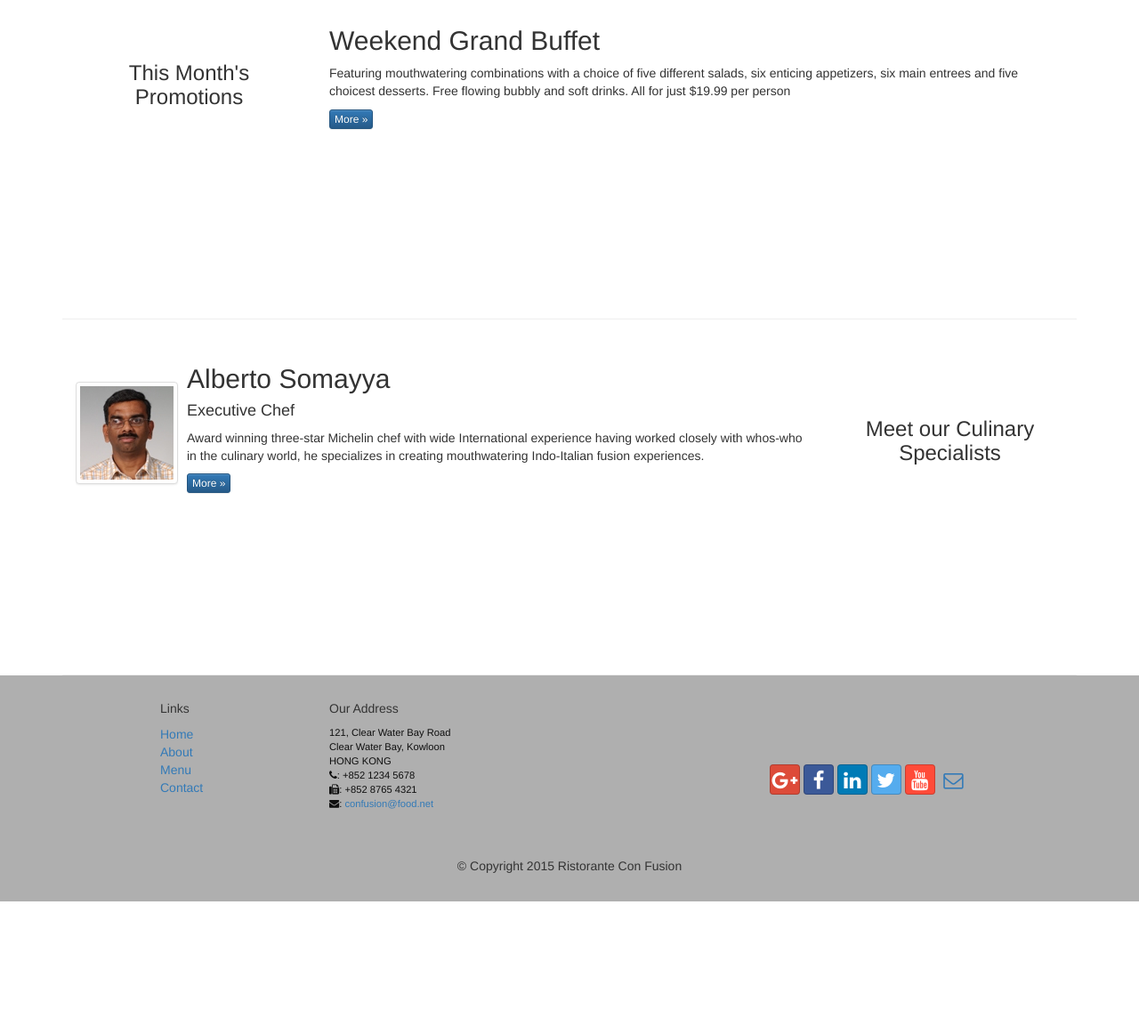
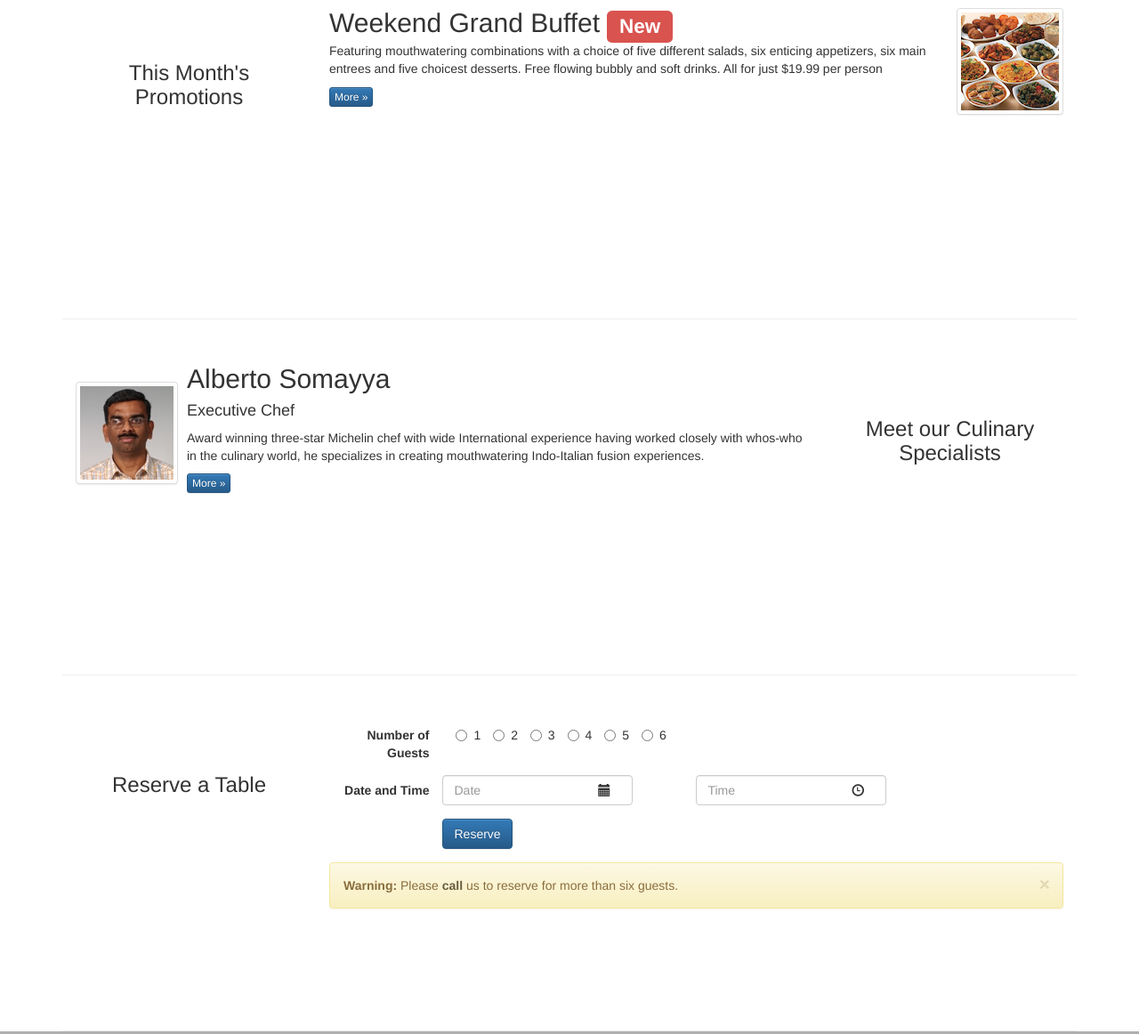
Before and after one commit to ncstabile17/Generic-Restaurant-Website, a plain HTML site: page index.html in a window 1280 px wide. Shown: the part 900-2062 px from the top of the page at 89% size. Before the commit the page ends 1913 px from the top, so only its background shows below. Drawn offline with nearby package versions, Linux system fonts and the light colour scheme.

Commit message:
Project 2 Complete

```diff
--- a/index.html
+++ b/index.html
@@ -61,8 +61,23 @@
                             <li><a href="contactus.html">Weekend Brunch</a></li>
                         </ul>
                      </li>
-                    <li><a href="#"><i class="fa fa-envelope-o"></i>Contact</a></li>
+                    <li><a href="contactus.html"><i class="fa fa-envelope-o"></i>Contact</a></li>
                 </ul>
+                <form class="navbar-form navbar-right" role="login">
+                    <div class="form-group">
+                        <input type="text" class="form-control" name="email" placeholder="Email">
+                    </div>
+                    <div class="form-group">
+                        <input type="text" class="form-control" name="password" placeholder="Password">
+                    </div>
+                    <div class="form-group">
+                            <label class="checkbox-inline" style="color:white;">
+                                <input type="checkbox" name="remember" value="">
+                                Remember me
+                            </label>
+
+                    <button type="submit" class="btn btn-info">Sign In</button>
+                </form>
             </div>
             </div>
         </nav>
@@ -81,6 +96,10 @@
                 <div class="col-xs-12 col-sm-2">
                     <p style="padding:20px;"></p>
                     <img src="img/logo.png" class="img-responsive">
+                </div>
+                <div class="col-xs-12 col-sm-2">
+                    <p style="padding:40px;"></p>
+                    <a href="#form" class="btn btn-warning btn-block" role="button">Reserve a Table</a>
                 </div>
             </div>
         </div>
@@ -119,9 +138,19 @@
                 <h3 align=center>This Month's Promotions</h3>
             </div>
             <div class="col-xs-12 col-sm-9">
-                <h2>Weekend Grand Buffet</h2>
-                <p>Featuring mouthwatering combinations with a choice of five different salads, six enticing appetizers, six main entrees and five choicest desserts. Free flowing bubbly and soft drinks. All for just $19.99 per person </p>
-                <p><a class="btn btn-primary btn-xs" href="#">More &raquo;</a></p>
+                <div class="media">
+                    <div class="media-body">
+                        <h2 class="media-heading">Weekend Grand Buffet <span class="label label-danger">New</span></h2>
+                        <p>Featuring mouthwatering combinations with a choice of five different salads, six enticing appetizers, six main entrees and five choicest desserts. Free flowing bubbly and soft drinks. All for just $19.99 per person </p>
+                        <p><a class="btn btn-primary btn-xs" href="#">More &raquo;</a></p>
+                    </div>
+                    <div class="media-right">
+                        <a href="#">
+                        <img class="media-object img-thumbnail"
+                        src="img/buffet.png" alt="Buffet">
+                        </a>
+                    </div>
+                </div>
             </div>
         </div>
 
@@ -149,6 +178,52 @@
                         <p><a class="btn btn-primary btn-xs" href="#">More &raquo;</a></p>
                     </div>
                 </div>
+            </div>
+        </div>
+
+        <div id="form" class="row row-content">
+            <div class="col-xs-12 col-sm-3">
+                <p style="padding:20px;"></p>
+                <h3 align=center>Reserve a Table</h3>
+            </div>
+            <div class="col-xs-12 col-sm-9">
+                <form class="form-horizontal" role="form">
+                    <div class="form-group">
+                        <label for="guests" class="col-sm-2 control-label">Number of Guests</label>
+                        <div class="col-sm-10">
+                            <label class="radio-inline">
+                            <input type="radio" id="guests" name="guests"> 1 </label>
+                            <label class="radio-inline">
+                            <input type="radio" id="guests" name="guests"> 2 </label>
+                            <label class="radio-inline">
+                            <input type="radio" id="guests" name="guests"> 3 </label>
+                            <label class="radio-inline">
+                            <input type="radio" id="guests" name="guests"> 4 </label>
+                            <label class="radio-inline">
+                            <input type="radio" id="guests" name="guests"> 5 </label>
+                            <label class="radio-inline">
+                            <input type="radio" id="guests" name="guests"> 6 </label>
+                        </div>
+                    </div>
+                    <div class="form-group">
+                        <label for="date" class="col-sm-2 control-label">Date and Time</label>
+                        <div id="date" class="inner-adon right-addon col-sm-3" style="padding: 0px;">
+                            <input type="text" class="form-control" placeholder="Date">
+                            <i class="glyphicon glyphicon-calendar form-control-feedback" style="margin-right: 15px;"></i>
+                        </div>
+                        <div class="inner-adon right-addon col-sm-3 col-sm-offset-1" style="padding: 0px;">
+                            <input type="text" class="form-control" placeholder="Time">
+                            <i class="glyphicon glyphicon-time form-control-feedback" style="margin-right: 15px;"></i>
+                        </div>
+                    </div>
+                    <div class="form-group">
+                        <button class="btn btn-primary col-sm-offset-2">Reserve</button>
+                    </div>
+                    <div class="alert alert-warning alert-dismissible" role="alert">
+                        <button type="button" class="close" data-dismiss="alert" aria-label="Close"><span aria-hidden="true">&times;</span></button>
+                        <strong>Warning:</strong> Please <strong><a href="tel:+852 1234 5678" style="text-decoration: none; color: #6a5d3b">call</a></strong> us to reserve for more than six guests.
+                    </div>
+                </form>
             </div>
         </div>
     </div>
```
Also changed, not shown: contactus.html (+15 -0 lines).
